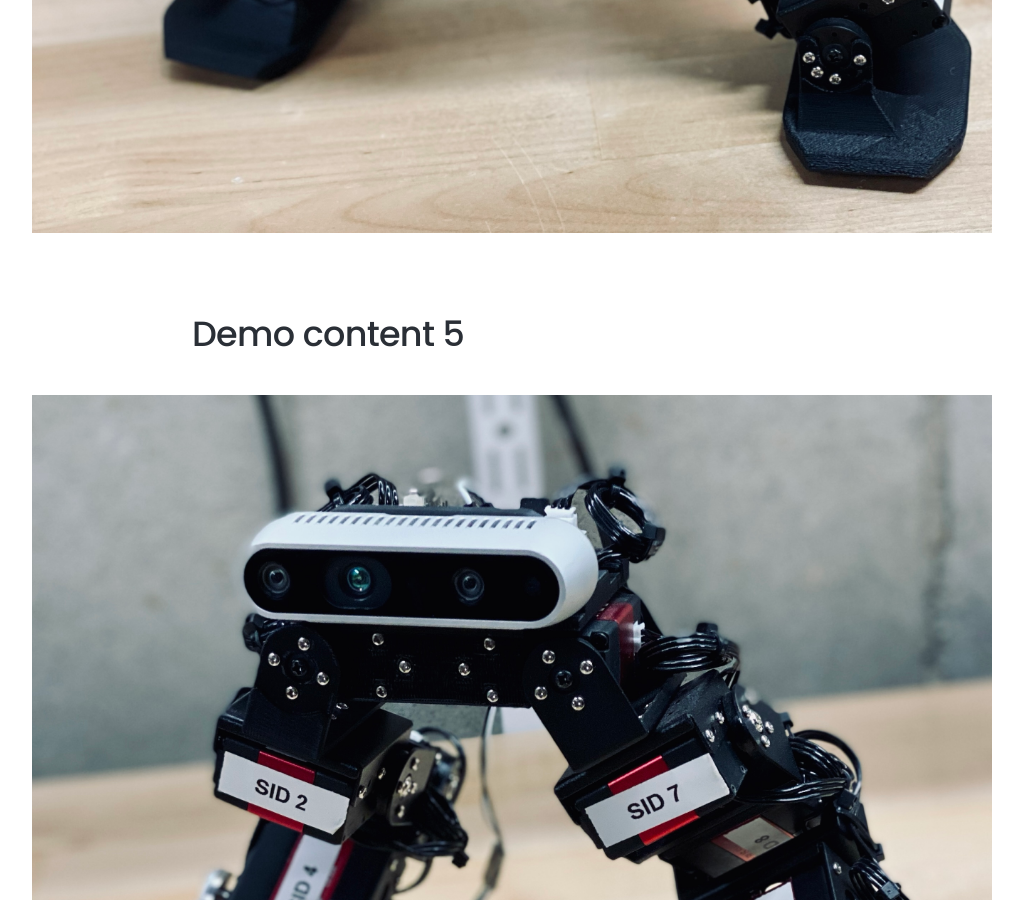
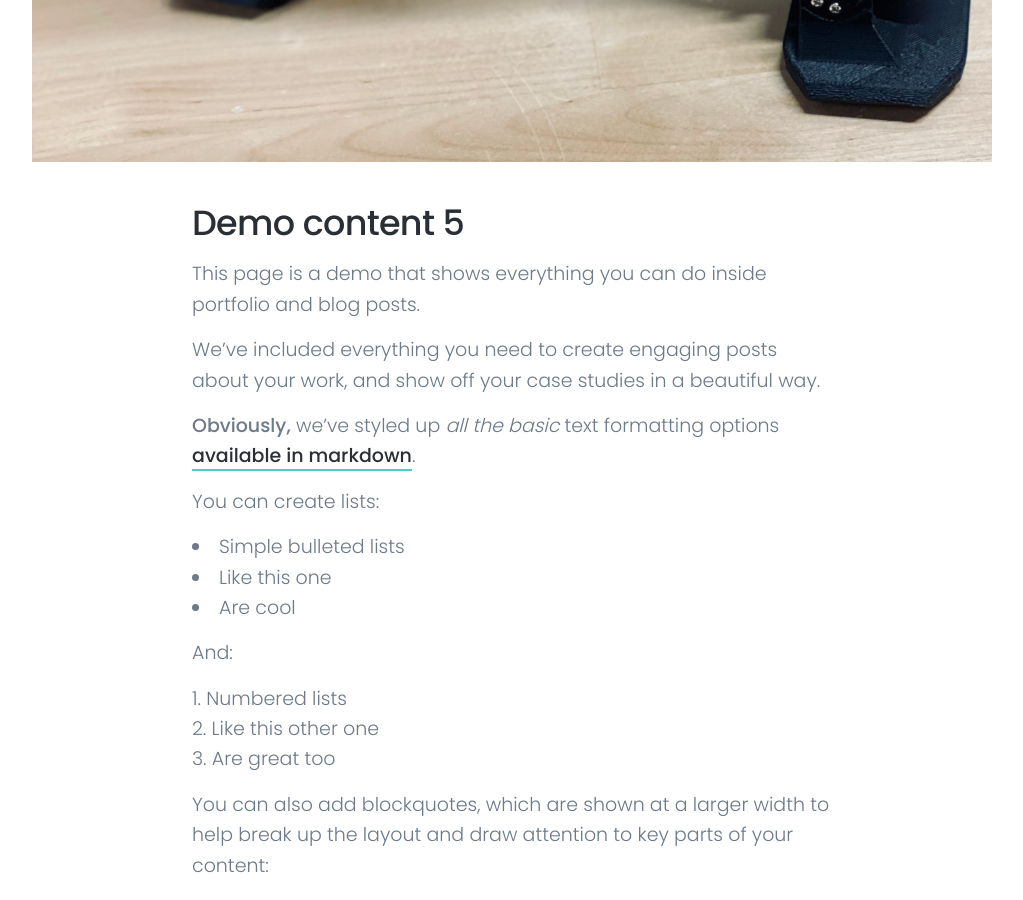
Before and after one commit to autonomousTurtle/portfolio, a Jekyll site: the page built from _projects/biped.md, in a window 1280 px wide and 900 px high, scrolled down 1067 px. Shown: the whole window, without its empty margins (128-1151 px from the left). Built offline with Jekyll 4.4.1, drawn with Linux system fonts in a browser that asks for light colours; nearby versions of some CDN libraries.

Commit message:
Update biped.md

```diff
--- a/_projects/biped.md
+++ b/_projects/biped.md
@@ -5,20 +5,10 @@
 description: A project for May We help and Joe Nuxall Miracle League, this putter is fully remote controlled. Using a unique control from Microsoft, the robot can easily be moved around and putt the ball!
 featured_image: '/images/biped/biped_featured.jpg'
 ---
-
-4
-
-
-
-<img src=https://github.com/autonomousTurtle/portfolio/raw/main/images/biped/biped_featured.jpg>
-![](https://github.com/autonomousTurtle/portfolio/raw/main/images/biped/biped_featured.jpg)
-
-
-![](portfolio/images/biped/biped_featured.jpg)
-![](../images/biped/biped_featured.jpg)
+![](/images/biped/biped_featured.jpg)
 
 ## Demo content 5
-![](/images/biped/biped_featured.jpg)
+
 This page is a demo that shows everything you can do inside portfolio and blog posts.
 
 We've included everything you need to create engaging posts about your work, and show off your case studies in a beautiful way.
```
